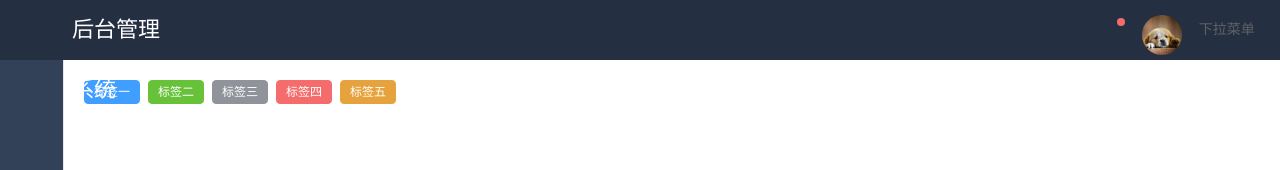
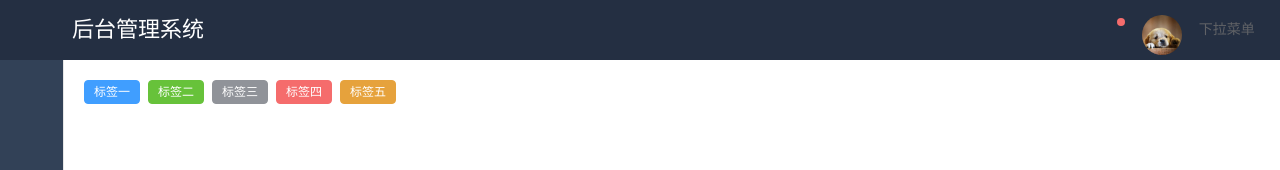
Before and after one commit to hahei89/vue3-demo-js, a Vue app: page /#/ in a window 1280 px wide. Shown: the top 170 px of the page. Built offline with nearby package versions, Linux system fonts and the light colour scheme.

Commit message:
🐛 修复: 修改样式高度

```diff
--- a/src/components/header.vue
+++ b/src/components/header.vue
@@ -7,8 +7,8 @@
           <i v-else class="el-icon-s-unfold"></i>
         </el-icon>
       </el-col>
-      <el-col class="logo" :span="2">后台管理系统</el-col>
-      <el-col :span="4" :offset="17">
+      <el-col class="logo" :span="3">后台管理系统</el-col>
+      <el-col :span="4" :offset="16">
         <el-row justify="center" align="middle" style="height: 70px;" :gutter="8">
           <!-- 占位 -->
           <el-col :span="4"></el-col>
@@ -101,6 +101,7 @@
 <style lang="less" scoped>
   @height: 60px;
   .header {
+    overflow: hidden;
     box-sizing: border-box;
     width: 100%;
     height: @height;
```
